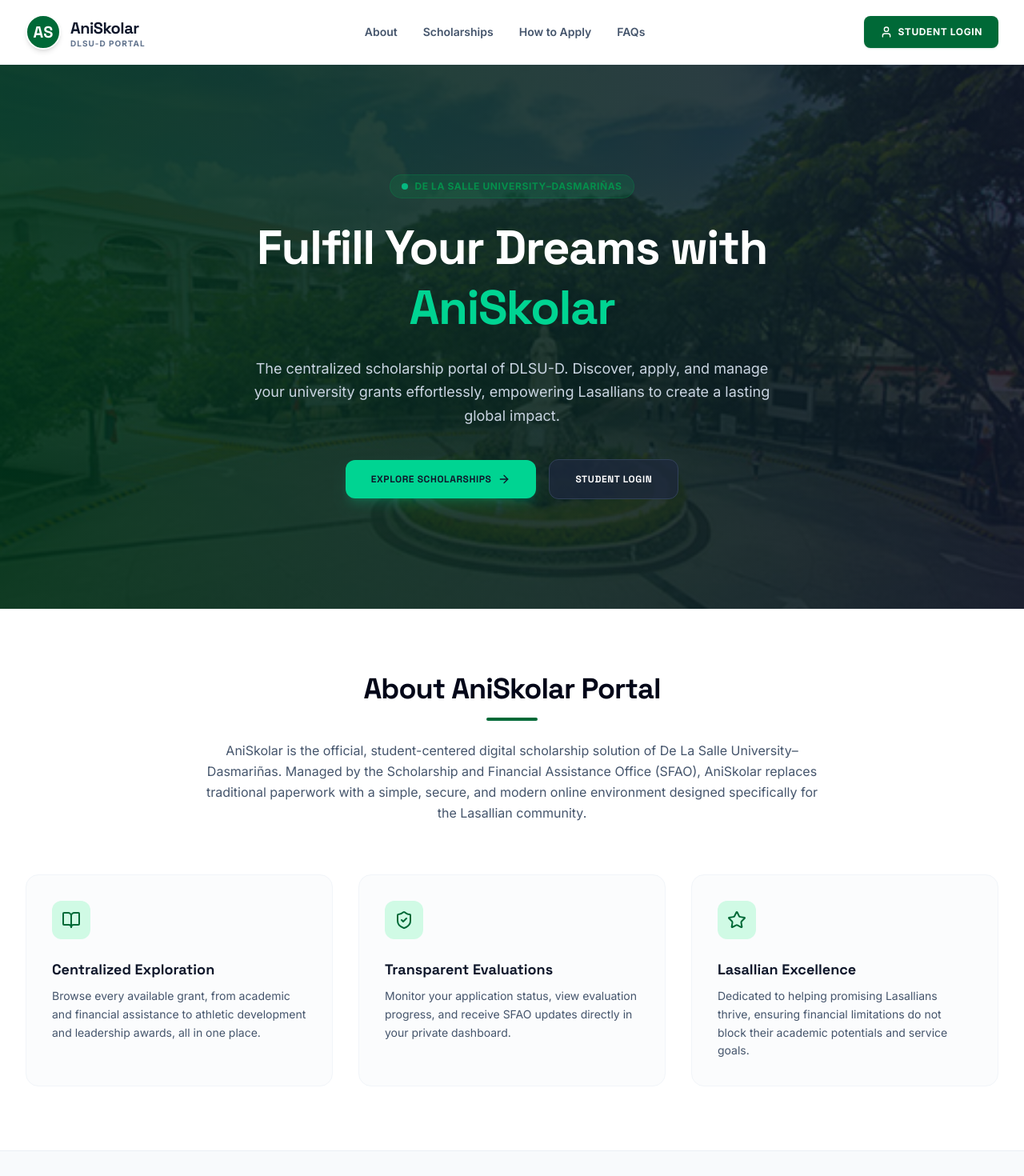
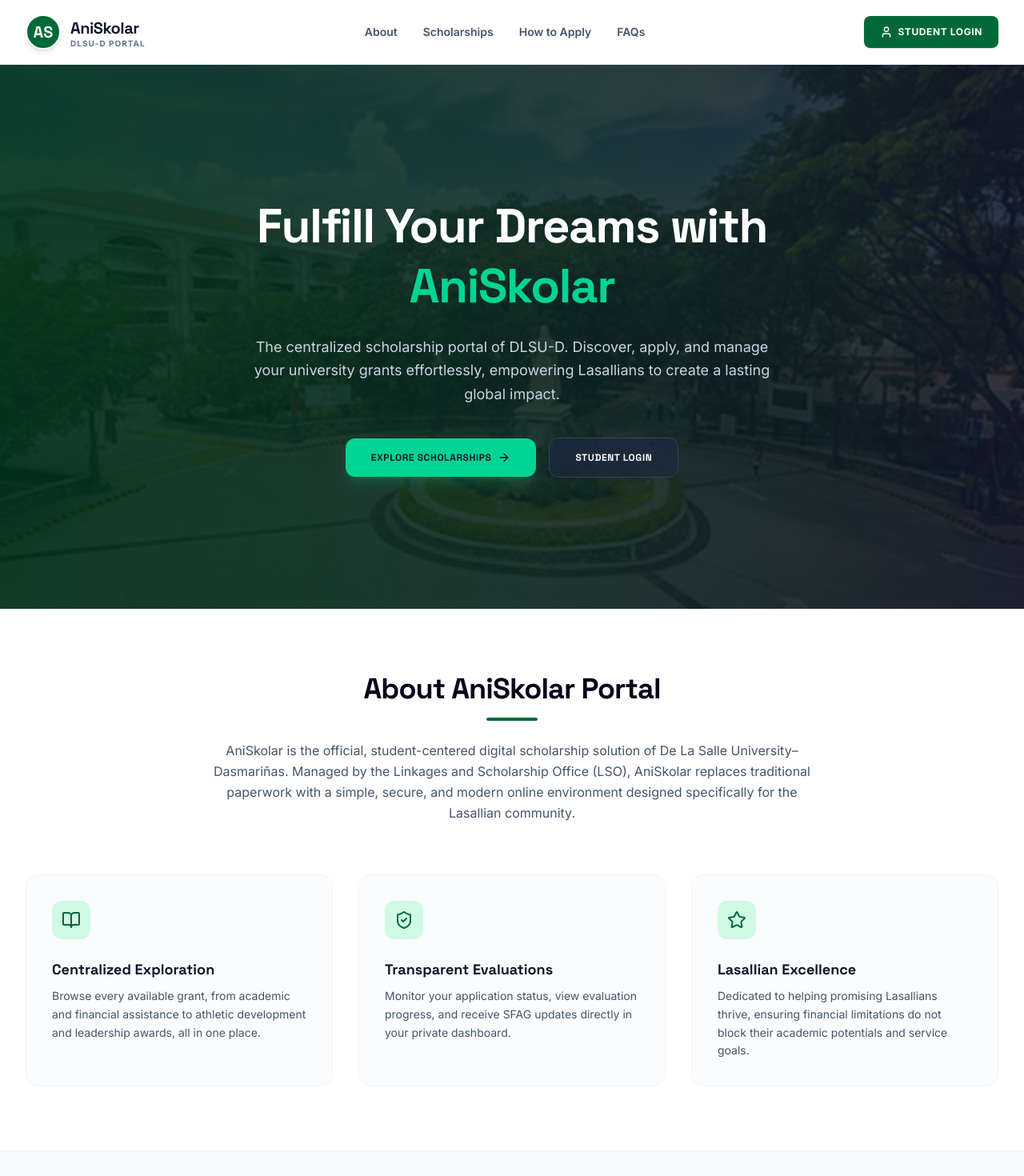
Before and after one commit to uhhlyy/AniSkolar_Frontend, a React (Vite) app: page / in a window 1280 px wide. Shown: the top 1470 px of the page at 80% size. Built offline with nearby package versions, Linux system fonts and the light colour scheme.

Commit message:
Fixed SFAO

```diff
--- a/src/pages/LandingPage.tsx
+++ b/src/pages/LandingPage.tsx
@@ -25,7 +25,7 @@
     },
     {
       q: "How can I renew my active scholarship for the next term?",
-      a: "Scholars can renew their grants by submitting their latest Certified True Copy of Grades (TCG) and any other program-specific requirements during the announced renewal period in the Student Portal. SFAO will evaluate your academic compliance before automatically renewing your discount."
+      a: "Scholars can renew their grants by submitting their latest Certified True Copy of Grades (TCG) and any other program-specific requirements during the announced renewal period in the Student Portal. LSO will evaluate your academic compliance before automatically renewing your discount."
     },
     {
       q: "Can I apply for multiple scholarships at the same time?",
@@ -33,7 +33,7 @@
     },
     {
       q: "What should I do if my document uploads are failing?",
-      a: "Ensure your documents are in PDF, JPEG, or PNG format and do not exceed 5MB in size. If issues persist, you can contact the Scholarship and Financial Assistance Office (SFAO) directly or visit the office on the Ground Floor of the Admin Building."
+      a: "Ensure your documents are in PDF, JPEG, or PNG format and do not exceed 5MB in size. If issues persist, you can contact the Linkages and Scholarship Office (LSO) directly or visit the office on the Ground Floor of the Admin Building."
     }
   ];
 
@@ -56,11 +56,6 @@
 
         <div className="max-w-4xl mx-auto px-4 sm:px-6 lg:px-8 relative z-10 py-24 text-center">
           <div className="space-y-6">
-            {/* University Name Accent */}
-            <div className="inline-flex items-center space-x-2 bg-brand-green-light/20 border border-brand-green-light/30 px-3.5 py-1.5 rounded-full text-brand-green-light text-xs font-bold uppercase tracking-wider">
-              <span className="w-2 h-2 rounded-full bg-emerald-400 animate-pulse"></span>
-              <span>De La Salle University–Dasmariñas</span>
-            </div>
 
             {/* Title & Slogan */}
             <h1 className="font-display font-extrabold text-4xl sm:text-5xl lg:text-6xl tracking-tight leading-tight text-white">
@@ -100,7 +95,7 @@
             </h2>
             <div className="w-16 h-1 bg-brand-green mx-auto mb-6 rounded-full"></div>
             <p className="text-base text-slate-600 leading-relaxed">
-              AniSkolar is the official, student-centered digital scholarship solution of De La Salle University–Dasmariñas. Managed by the Scholarship and Financial Assistance Office (SFAO), AniSkolar replaces traditional paperwork with a simple, secure, and modern online environment designed specifically for the Lasallian community.
+              AniSkolar is the official, student-centered digital scholarship solution of De La Salle University–Dasmariñas. Managed by the Linkages and Scholarship Office (LSO), AniSkolar replaces traditional paperwork with a simple, secure, and modern online environment designed specifically for the Lasallian community.
             </p>
           </div>
 
@@ -121,7 +116,7 @@
               </div>
               <h3 className="font-display font-bold text-lg text-slate-900 mb-2">Transparent Evaluations</h3>
               <p className="text-sm text-slate-600 leading-relaxed">
-                Monitor your application status, view evaluation progress, and receive SFAO updates directly in your private dashboard.
+                Monitor your application status, view evaluation progress, and receive SFAG updates directly in your private dashboard.
               </p>
             </div>
 
@@ -184,7 +179,7 @@
               { step: '01', title: 'Explore Grants', desc: 'Browse and search our categorized scholarships and find the perfect match.' },
               { step: '02', title: 'Check Eligibility', desc: 'Review required grade averages and necessary documentation rules.' },
               { step: '03', title: 'Submit Requirements', desc: 'Log in and upload scanned digital copies of your credentials directly.' },
-              { step: '04', title: 'Wait for Evaluation', desc: 'SFAO evaluates submissions; receive real-time notifications on outcomes.' }
+              { step: '04', title: 'Wait for Evaluation', desc: 'SFAG evaluates submissions; receive real-time notifications on outcomes.' }
             ].map((item, idx) => (
               <div key={idx} className="relative p-6 rounded-xl border border-slate-100 bg-slate-50/30">
                 <span className="text-5xl font-display font-black text-emerald-100 block mb-4">{item.step}</span>
@@ -200,9 +195,9 @@
       <section id="announcements" className="py-20 bg-slate-50">
         <div className="max-w-7xl mx-auto px-4 sm:px-6 lg:px-8">
           <div className="text-center max-w-3xl mx-auto mb-16">
-            <h2 className="font-display font-black text-3xl text-slate-950 tracking-tight mb-4">Latest SFAO Announcements</h2>
+            <h2 className="font-display font-black text-3xl text-slate-950 tracking-tight mb-4">Latest SFAG Announcements</h2>
             <div className="w-16 h-1 bg-brand-green mx-auto mb-6 rounded-full"></div>
-            <p className="text-sm text-slate-600">Stay up to date with key SFAO announcements, deadlines, and requirements.</p>
+            <p className="text-sm text-slate-600">Stay up to date with key SFAG announcements, deadlines, and requirements.</p>
           </div>
 
           <div className="grid grid-cols-1 md:grid-cols-2 gap-8 max-w-5xl mx-auto">
@@ -238,7 +233,7 @@
               <HelpCircle className="w-8 h-8 text-brand-green" />
               <span>Frequently Asked Questions</span>
             </h2>
-            <p className="text-sm text-slate-500">Quick answers to common questions about SFAO and AniSkolar portal.</p>
+            <p className="text-sm text-slate-500">Quick answers to common questions about SFAG and AniSkolar portal.</p>
           </div>
 
           <div className="space-y-4">
@@ -287,7 +282,7 @@
           <div className="mt-12 p-4 bg-emerald-50 rounded-xl border border-emerald-100 flex items-start gap-3">
             <Info className="w-5 h-5 text-brand-green shrink-0 mt-0.5" />
             <p className="text-xs text-brand-green-dark leading-relaxed">
-              <strong>Need extra support?</strong> If you have questions not covered here, please email us directly at <a href="mailto:sfao@dlsud.edu.ph" className="underline font-bold">sfao@dlsud.edu.ph</a> or visit our help desk in the administration offices.
+              <strong>Need extra support?</strong> If you have questions not covered here, please email us directly at <a href="mailto:lso@dlsud.edu.ph" className="underline font-bold">lso@dlsud.edu.ph</a> or visit our help desk in the administration offices.
             </p>
           </div>
         </div>
```
